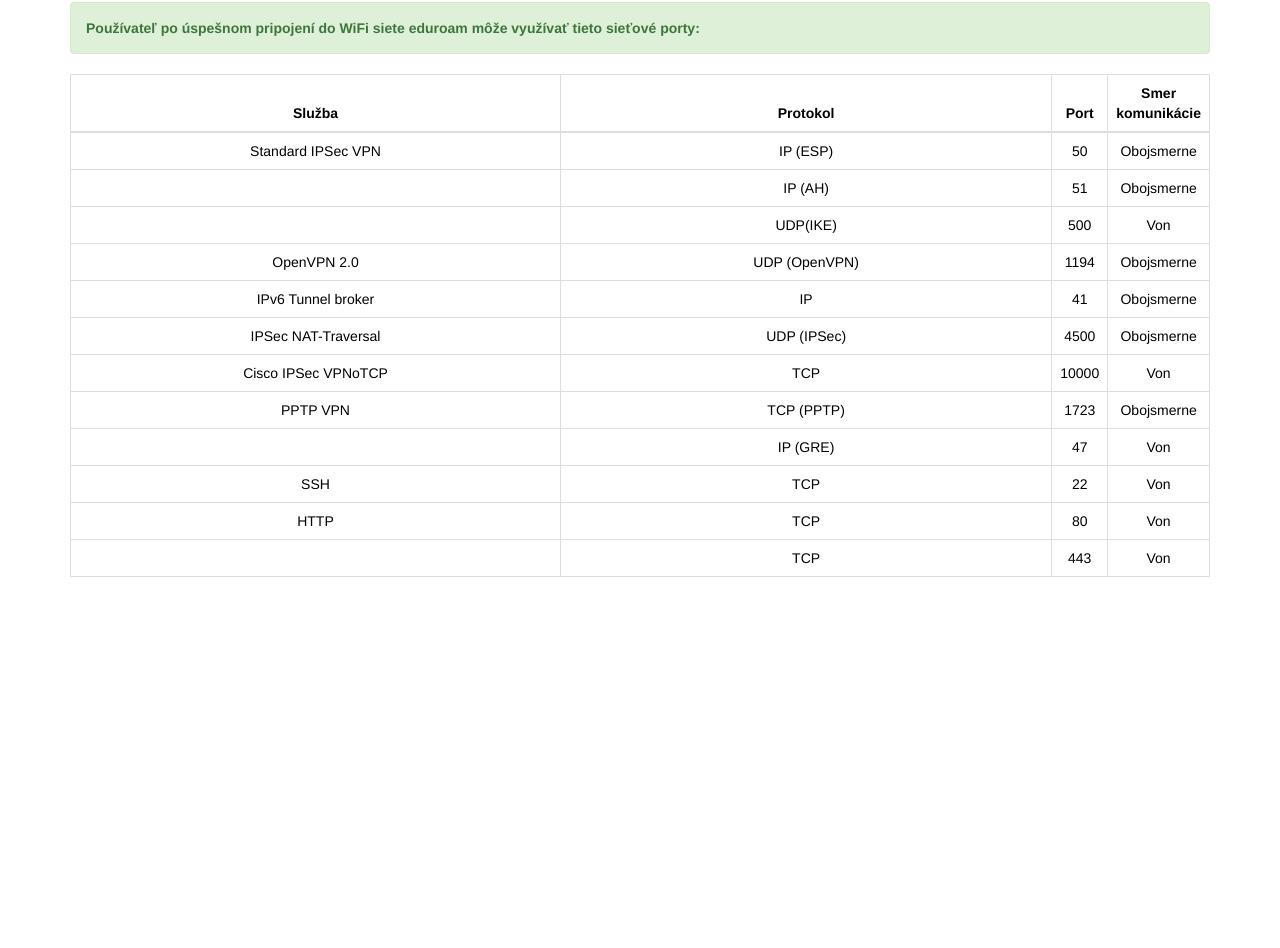
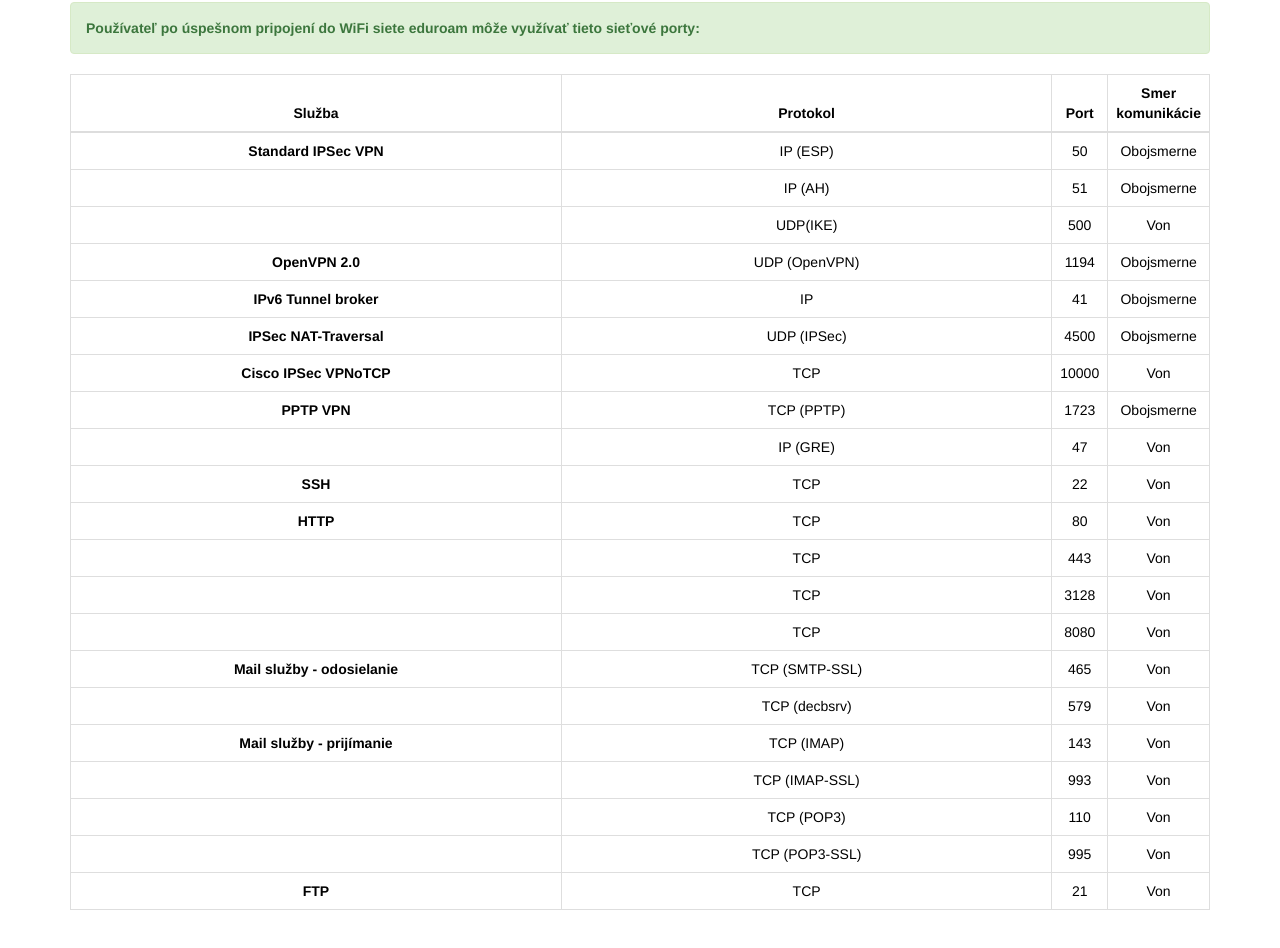
Before and after one commit to martinius96/ESP32-eduroam, a plain HTML site: page docs/index.html in a window 1280 px wide. Shown: the part 967-1915 px from the top of the page. Before the commit the page ends 1594 px from the top, so only its background shows below. Drawn offline with nearby package versions, Linux system fonts and the light colour scheme.

Commit message:
Update index.html

```diff
--- a/docs/index.html
+++ b/docs/index.html
@@ -194,13 +194,13 @@ nastaveným pre daný prístupový bod na strane RADIUS servera.
 <table class="table table-striped flat-table flat-table-1" style="color: black; max-width: 100%;">
 <thead>
 <tr>
-<th style="width: 50%;"><strong>Služba</strong></th>
-<th style="width: 50%;"><strong>Protokol</strong></th>
-<th style="width: 50%;"><strong>Port</strong></th>
-<th style="width: 50%;"><strong>Smer komunikácie</strong></th>
+<th style="width: 35%;"><strong>Služba</strong></th>
+<th style="width: 20%;"><strong>Protokol</strong></th>
+<th style="width: 15%;"><strong>Port</strong></th>
+<th style="width: 30%;"><strong>Smer komunikácie</strong></th>
 </tr>
 <tr>
-<td>Standard IPSec VPN</td>
+<td><b>Standard IPSec VPN</b></td>
 <td>IP (ESP)</td>
 <td>50</td>
 <td>Obojsmerne</td>
@@ -218,31 +218,31 @@ nastaveným pre daný prístupový bod na strane RADIUS servera.
 <td>Von</td>
 </tr>
 <tr>
-<td>OpenVPN 2.0</td>
+<td><b>OpenVPN 2.0</b></td>
 <td>UDP (OpenVPN)</td>
 <td>1194</td>
 <td>Obojsmerne</td>
 </tr>
 <tr>
-<td>IPv6 Tunnel broker</td>
+<td><b>IPv6 Tunnel broker</b></td>
 <td>IP</td>
 <td>41</td>
 <td>Obojsmerne</td>
 </tr>
 <tr>
-<td>IPSec NAT-Traversal</td>
+<td><b>IPSec NAT-Traversal</b></td>
 <td>UDP (IPSec)</td>
 <td>4500</td>
 <td>Obojsmerne</td>
 </tr>
 <tr>
-<td>Cisco IPSec VPNoTCP</td>
+<td><b>Cisco IPSec VPNoTCP</b></td>
 <td>TCP</td>
 <td>10000</td>
 <td>Von</td>
 </tr>
 <tr>
-<td>PPTP VPN</td>
+<td><b>PPTP VPN</b></td>
 <td>TCP (PPTP)</td>
 <td>1723</td>
 <td>Obojsmerne</td>
@@ -257,14 +257,14 @@ nastaveným pre daný prístupový bod na strane RADIUS servera.
 
 
 <tr>
-<td>SSH</td>
+<td><b>SSH</b></td>
 <td>TCP</td>
 <td>22</td>
 <td>Von</td>
 </tr>
 
 <tr>
-<td>HTTP</td>
+<td><b>HTTP</b></td>
 <td>TCP</td>
 <td>80</td>
 <td>Von</td>
@@ -275,6 +275,70 @@ nastaveným pre daný prístupový bod na strane RADIUS servera.
 <td>443</td>
 <td>Von</td>
 </tr>
+
+
+<tr>
+<td></td>
+<td>TCP</td>
+<td>3128</td>
+<td>Von</td>
+</tr>
+
+<tr>
+<td></td>
+<td>TCP</td>
+<td>8080</td>
+<td>Von</td>
+</tr>
+
+<tr>
+<td><b>Mail služby - odosielanie</b></td>
+<td>TCP (SMTP-SSL)</td>
+<td>465</td>
+<td>Von</td>
+</tr>
+<tr>
+<td></td>
+<td>TCP (decbsrv)</td>
+<td>579</td>
+<td>Von</td>
+</tr>
+
+<tr>
+<td><b>Mail služby - prijímanie</b></td>
+<td>TCP (IMAP)</td>
+<td>143</td>
+<td>Von</td>
+</tr>
+
+<tr>
+<td></td>
+<td>TCP (IMAP-SSL)</td>
+<td>993</td>
+<td>Von</td>
+</tr>
+
+<tr>
+<td></td>
+<td>TCP (POP3)</td>
+<td>110</td>
+<td>Von</td>
+</tr>
+
+<tr>
+<td></td>
+<td>TCP (POP3-SSL)</td>
+<td>995</td>
+<td>Von</td>
+</tr>
+
+<tr>
+<td><b>FTP</b></td>
+<td>TCP</td>
+<td>21</td>
+<td>Von</td>
+</tr>
+
 </table>
 
 
```
